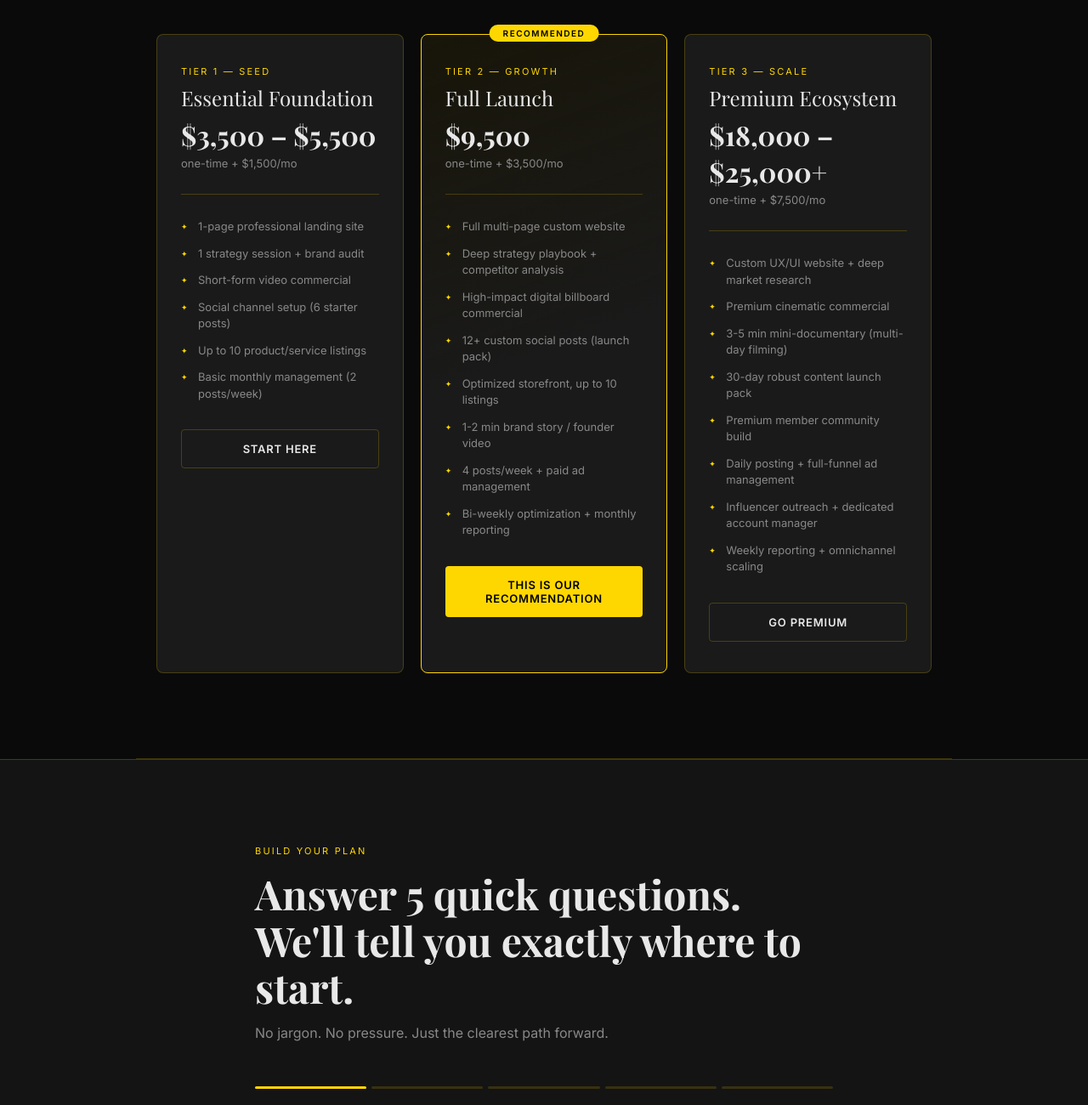
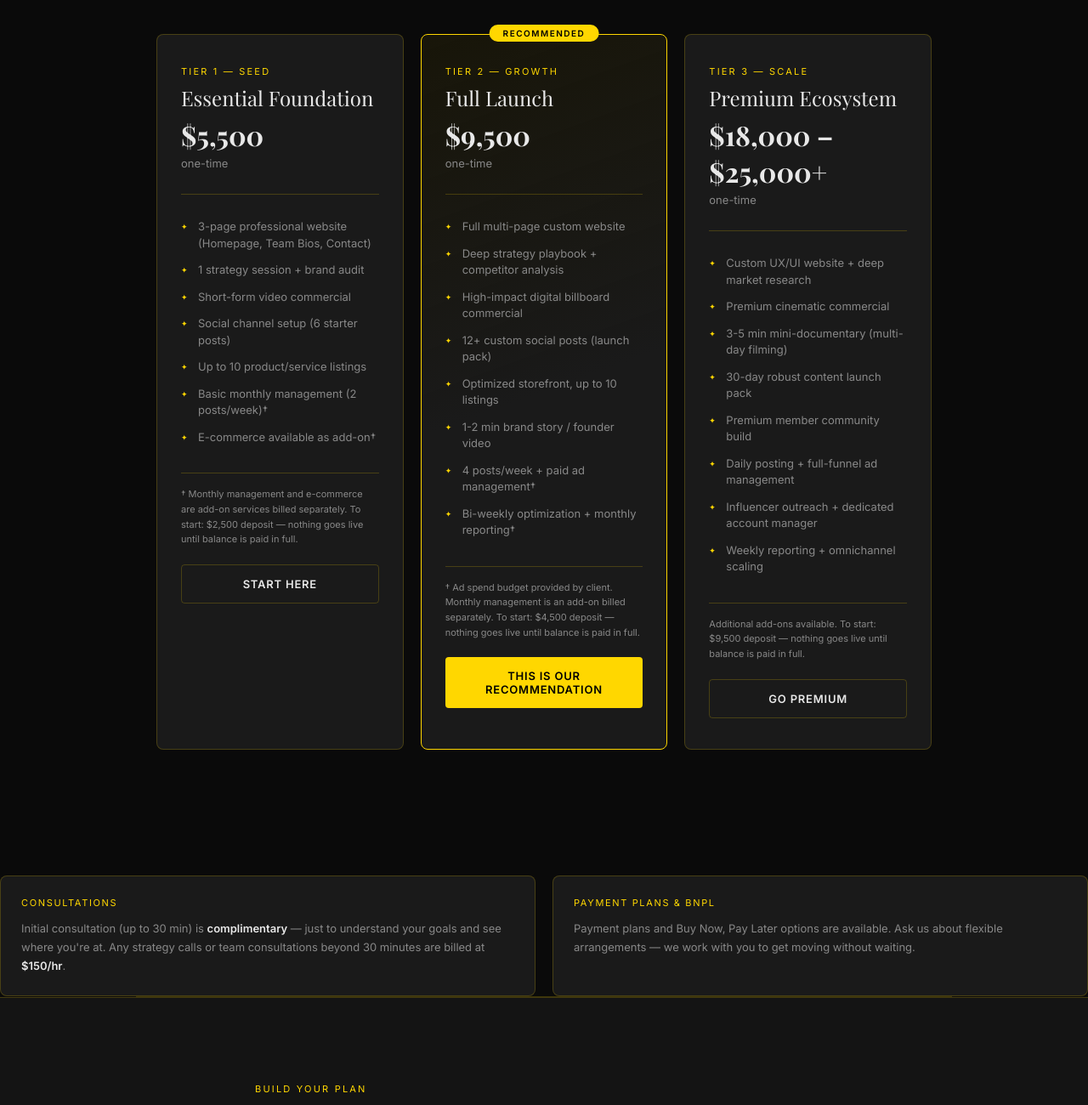
Before and after one commit to swrvonthego-rgb/iu76-proposal, a plain HTML site: page public/index.html in a window 1280 px wide. Shown: the part 2300-3600 px from the top of the page at 85% size. Drawn offline with nearby package versions, Linux system fonts and the light colour scheme.

Commit message:
update pricing tiers, add consultation and payment plan info
- Tier 1: flat $5,500, 3-page site, monthly mgmt and e-commerce as add-ons
- Tier 2: $9,500 flat, footnote that ad spend and monthly mgmt are add-ons
- Tier 3: $18k–$25k flat, remove monthly, add $9,500 deposit note
- Add deposit/delivery terms to each tier
- New consultation box: 30 min complimentary, $150/hr after
- New payment plans / BNPL box below tiers

Co-Authored-By: Claude Sonnet 4.6 <noreply@anthropic.com>

```diff
--- a/public/css/styles.css
+++ b/public/css/styles.css
@@ -97,6 +97,13 @@ body { background: var(--deep); color: var(--platinum); font-family: 'Inter', sa
 .tiers-section { padding:100px 24px; max-width:960px; margin:0 auto; }
 .tiers-grid { display:grid; grid-template-columns:1fr 1fr 1fr; gap:20px; margin-top:48px; }
 @media(max-width:768px){ .tiers-grid{grid-template-columns:1fr} }
+.tier-footnote { font-size:11px; color:var(--text-dim); line-height:1.6; margin-bottom:20px; padding-top:16px; border-top:1px solid var(--border); }
+.tiers-addons { display:grid; grid-template-columns:1fr 1fr; gap:20px; margin-top:48px; }
+@media(max-width:640px){ .tiers-addons{grid-template-columns:1fr} }
+.addons-box { background:var(--marble); border:1px solid var(--border); border-radius:8px; padding:24px; }
+.addons-title { font-size:11px; letter-spacing:0.15em; text-transform:uppercase; color:var(--gold); margin-bottom:12px; }
+.addons-box p { font-size:13px; color:var(--text-dim); line-height:1.7; }
+.addons-box strong { color:var(--platinum); }
 .tier-card {
   background:var(--marble); border:1px solid var(--border); border-radius:8px;
   padding:36px 28px; position:relative; transition:all 0.3s;
--- a/public/index.html
+++ b/public/index.html
@@ -99,21 +99,23 @@
       <div class="tier-card">
         <div class="tier-name">Tier 1 — Seed</div>
         <div class="tier-title">Essential Foundation</div>
-        <div class="tier-price"><strong>$3,500 – $5,500</strong>one-time + $1,500/mo</div>
+        <div class="tier-price"><strong>$5,500</strong>one-time</div>
         <ul class="tier-items">
-          <li>1-page professional landing site</li>
+          <li>3-page professional website (Homepage, Team Bios, Contact)</li>
           <li>1 strategy session + brand audit</li>
           <li>Short-form video commercial</li>
           <li>Social channel setup (6 starter posts)</li>
           <li>Up to 10 product/service listings</li>
-          <li>Basic monthly management (2 posts/week)</li>
+          <li>Basic monthly management (2 posts/week)†</li>
+          <li>E-commerce available as add-on†</li>
         </ul>
+        <p class="tier-footnote">† Monthly management and e-commerce are add-on services billed separately. To start: $2,500 deposit — nothing goes live until balance is paid in full.</p>
         <button class="tier-btn secondary" onclick="document.getElementById('quiz').scrollIntoView({behavior:'smooth'})">Start Here</button>
       </div>
       <div class="tier-card featured">
         <div class="tier-name">Tier 2 — Growth</div>
         <div class="tier-title">Full Launch</div>
-        <div class="tier-price"><strong>$9,500</strong>one-time + $3,500/mo</div>
+        <div class="tier-price"><strong>$9,500</strong>one-time</div>
         <ul class="tier-items">
           <li>Full multi-page custom website</li>
           <li>Deep strategy playbook + competitor analysis</li>
@@ -121,15 +123,16 @@
           <li>12+ custom social posts (launch pack)</li>
           <li>Optimized storefront, up to 10 listings</li>
           <li>1-2 min brand story / founder video</li>
-          <li>4 posts/week + paid ad management</li>
-          <li>Bi-weekly optimization + monthly reporting</li>
+          <li>4 posts/week + paid ad management†</li>
+          <li>Bi-weekly optimization + monthly reporting†</li>
         </ul>
+        <p class="tier-footnote">† Ad spend budget provided by client. Monthly management is an add-on billed separately. To start: $4,500 deposit — nothing goes live until balance is paid in full.</p>
         <button class="tier-btn primary" onclick="document.getElementById('quiz').scrollIntoView({behavior:'smooth'})">This Is Our Recommendation</button>
       </div>
       <div class="tier-card">
         <div class="tier-name">Tier 3 — Scale</div>
         <div class="tier-title">Premium Ecosystem</div>
-        <div class="tier-price"><strong>$18,000 – $25,000+</strong>one-time + $7,500/mo</div>
+        <div class="tier-price"><strong>$18,000 – $25,000+</strong>one-time</div>
         <ul class="tier-items">
           <li>Custom UX/UI website + deep market research</li>
           <li>Premium cinematic commercial</li>
@@ -140,7 +143,20 @@
           <li>Influencer outreach + dedicated account manager</li>
           <li>Weekly reporting + omnichannel scaling</li>
         </ul>
+        <p class="tier-footnote">Additional add-ons available. To start: $9,500 deposit — nothing goes live until balance is paid in full.</p>
         <button class="tier-btn secondary" onclick="document.getElementById('quiz').scrollIntoView({behavior:'smooth'})">Go Premium</button>
+      </div>
+    </div>
+  </div>
+
+    <div class="tiers-addons">
+      <div class="addons-box">
+        <div class="addons-title">Consultations</div>
+        <p>Initial consultation (up to 30 min) is <strong>complimentary</strong> — just to understand your goals and see where you're at. Any strategy calls or team consultations beyond 30 minutes are billed at <strong>$150/hr</strong>.</p>
+      </div>
+      <div class="addons-box">
+        <div class="addons-title">Payment Plans &amp; BNPL</div>
+        <p>Payment plans and Buy Now, Pay Later options are available. Ask us about flexible arrangements — we work with you to get moving without waiting.</p>
       </div>
     </div>
   </div>
@@ -279,7 +295,7 @@
             <div class="label">Our Recommendation</div>
             <h3 id="recTier">Tier 2 — Full Launch Package</h3>
             <div class="price" id="recPrice">$9,500</div>
-            <div class="price-note" id="recNote">One-time setup + $3,500/mo ongoing management</div>
+            <div class="price-note" id="recNote">One-time setup. Monthly management available as add-on.</div>
           </div>
           <p id="resultDetail" style="font-size:14px;color:#888;line-height:1.7;margin-bottom:8px;text-align:left;"></p>
           <div id="tokenLinkBox" style="margin:20px 0; padding:16px; background:var(--deep); border:1px solid var(--border); border-radius:6px; text-align:left; display:none;">
```
